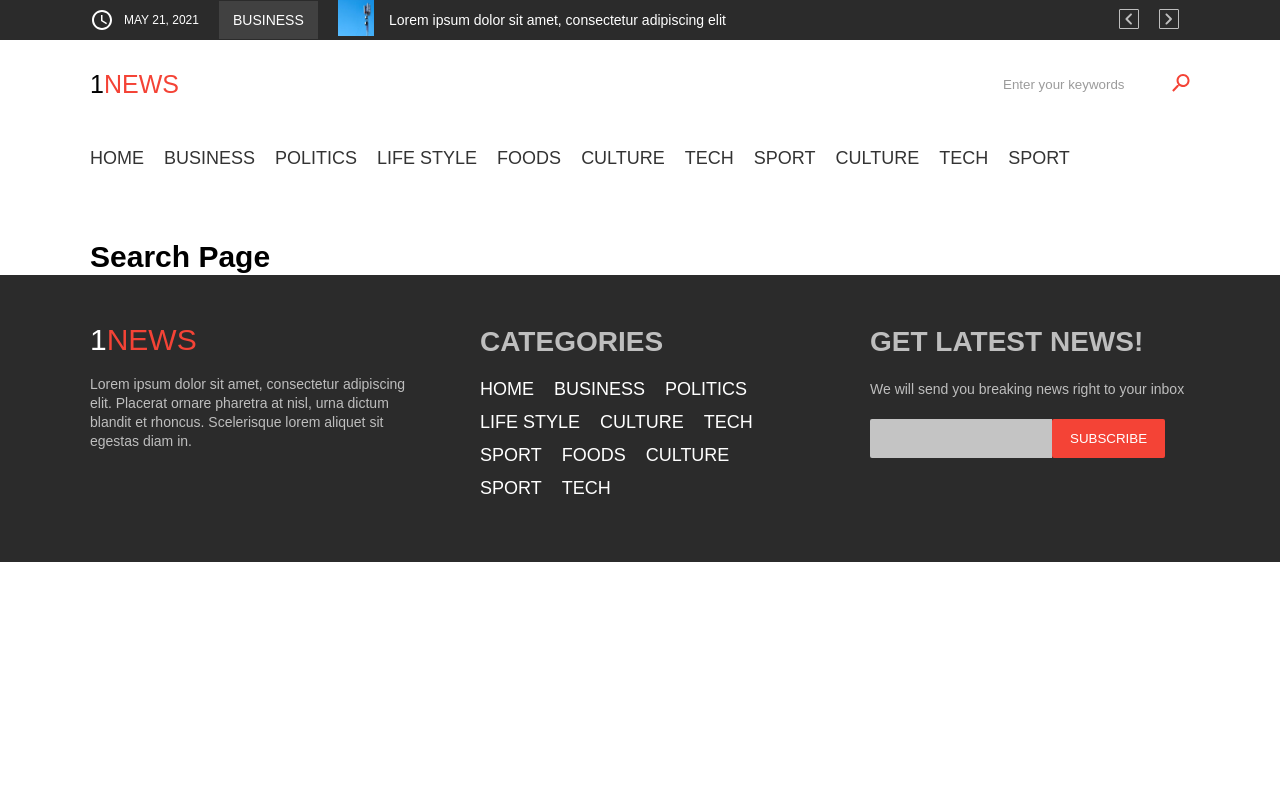
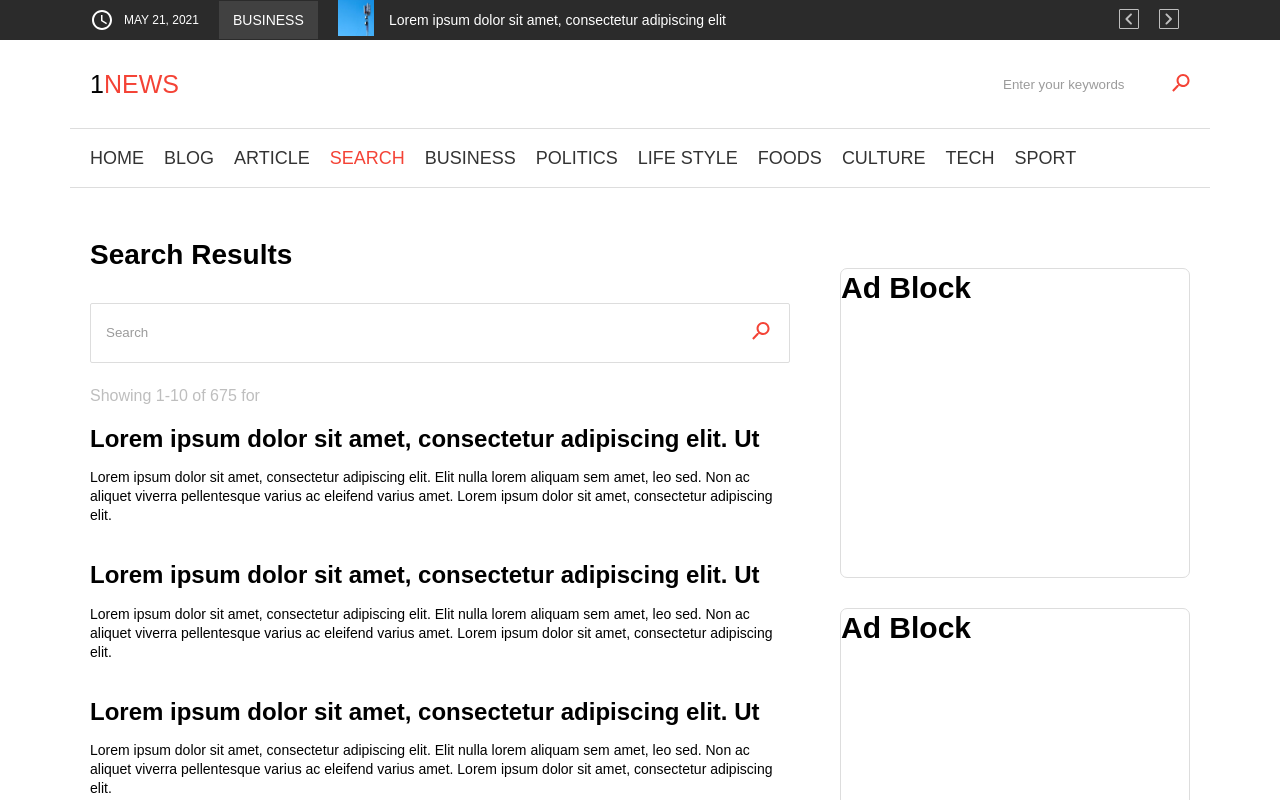
Before and after one commit to Germesych/news-portal, a Vue app: page /#/search in a window 1280 px wide. Shown: the top 800 px of the page. Built offline with nearby package versions, Linux system fonts and the light colour scheme.

Commit message:
create search-page

```diff
--- a/src/assets/style/modules/_nav.scss
+++ b/src/assets/style/modules/_nav.scss
@@ -3,6 +3,8 @@
   width: 100%;
   display: flex;
   align-items: center;
+  border-top: var(--border);
+  border-bottom: var(--border);
   .nav{}
   .nav-list{
     display: flex;
--- a/src/assets/style/page/_blog.scss
+++ b/src/assets/style/page/_blog.scss
@@ -40,6 +40,8 @@
       border-radius: 2px;
     }
   }
+  .assets{}
+}
 .pagination{
   display: flex;
   margin-top: 70px;
@@ -75,8 +77,6 @@
     color: var(--color-black-lite);
   }
 }
-  .assets{}
-}
 .resent-post{
   .title{
     margin-bottom: 25px;
--- a/src/assets/style/page/_search.scss
+++ b/src/assets/style/page/_search.scss
@@ -0,0 +1,51 @@
+.search-page{
+  padding-bottom: 70px;
+  .flex-block{
+    justify-content: space-between;
+  }
+  .search-block{
+    max-width: 700px;
+    width: 100%;
+  }
+  .title{
+    margin-bottom: 30px;
+  }
+  .search{
+    width: 100%;
+    height: 60px;
+    border: var(--border);
+    border-radius: 2px;
+    display: flex;
+    align-items: center;
+    margin-bottom: 25px;
+    input{
+      max-width: 650px;
+      width: 100%;
+      padding: 0 15px;
+    }
+    .btn-search{
+      height: 100%;
+      width: 40px;
+    }
+  }
+  .search-info{
+    font-size: 16px;
+    color: var(--color-gray);
+    margin-bottom: 20px;
+  }
+  .search-result{
+    .row{
+      margin-bottom: 35px;
+      .title{
+        margin-bottom: 15px;
+        font-size: 24px;
+      }
+    }
+  }
+  .pagination{}
+  .aside{
+    margin-top: 30px;
+    max-width: 350px;
+    width: 100%;
+  }
+}
--- a/src/components/App-nav.vue
+++ b/src/components/App-nav.vue
@@ -6,6 +6,18 @@
           <router-link to="/" class="nav-active">Home</router-link>
         </li>
         <!-- /.nav-items-->
+        <li class="nav-items">
+          <router-link to="/blog">blog</router-link>
+        </li>
+        <!-- /.nav-items -->
+        <li class="nav-items">
+          <router-link to="/article">article</router-link>
+        </li>
+        <!-- /.nav-items -->
+        <li class="nav-items">
+          <router-link to="/search">search</router-link>
+        </li>
+        <!-- /.nav-items -->
         <li class="nav-items">
           <router-link to="/business">BUSINESS</router-link>
         </li>
@@ -34,18 +46,6 @@
           <router-link to="/sport">SPORT</router-link>
         </li>
         <!-- /.nav-items -->
-        <li class="nav-items">
-          <router-link to="/culture">CULTURE</router-link>
-        </li>
-        <!-- /.nav-items -->
-        <li class="nav-items">
-          <router-link to="/tech">TECH</router-link>
-        </li>
-        <!-- /.nav-items -->
-        <li class="nav-items">
-          <router-link to="/sport">SPORT</router-link>
-        </li>
-        <!-- /.nav-items -->
       </ul>
     </nav>
     <!-- /.nav -->
--- a/src/views/Search-page.vue
+++ b/src/views/Search-page.vue
@@ -1,10 +1,147 @@
 <template>
-  <h1>Search Page</h1>
+  <div class="search-page">
+    <div class="flex-block">
+      <div class="search-block">
+        <h2 class="title">Search Results</h2>
+        <form class="search">
+          <input type="text" placeholder="Search">
+          <button class="btn-search" type="submit">
+            <svg width="18" height="18" viewBox="0 0 18 18" fill="none" xmlns="http://www.w3.org/2000/svg">
+              <path d="M6.60879 12.605L6.60121 11.8151L6.86851 11.5325C8.01786 12.5015 9.50346 13.0773 11.1134 13.0618C14.7032 13.0273 17.5851 10.0895 17.5507 6.4997C17.5162 2.90987 14.5784 0.0279368 10.9886 0.0624018C7.39875 0.0968668 4.51682 3.03467 4.55128 6.6245C4.56674 8.23443 5.17092 9.7087 6.16182 10.8392L5.88442 11.1119L5.09446 11.1195L0.152692 16.1672L1.65693 17.6428L6.60879 12.605ZM6.55119 6.6053C6.52729 4.11542 8.5179 2.08621 11.0078 2.06231C13.4977 2.0384 15.5269 4.02902 15.5508 6.5189C15.5747 9.00879 13.5841 11.038 11.0942 11.0619C8.6043 11.0858 6.57509 9.09519 6.55119 6.6053Z" fill="#F44336"/>
+            </svg>
+          </button>
+        </form>
+        <!-- /.search -->
+        <div class="search-info">
+          Showing <span>1-10</span> of <span>675</span> for
+        </div>
+        <!-- /.search-info -->
+        <div class="search-result">
+          <div class="row">
+            <h1 class="title">
+              Lorem ipsum dolor sit amet, consectetur adipiscing elit. Ut
+            </h1>
+            <p>
+              Lorem ipsum dolor sit amet, consectetur adipiscing elit. Elit nulla lorem aliquam sem amet, leo sed. Non ac aliquet viverra pellentesque varius ac eleifend varius amet. Lorem ipsum dolor sit amet, consectetur adipiscing elit.
+            </p>
+          </div>
+          <!-- /.row -->
+          <div class="row">
+            <h1 class="title">
+              Lorem ipsum dolor sit amet, consectetur adipiscing elit. Ut
+            </h1>
+            <p>
+              Lorem ipsum dolor sit amet, consectetur adipiscing elit. Elit nulla lorem aliquam sem amet, leo sed. Non ac aliquet viverra pellentesque varius ac eleifend varius amet. Lorem ipsum dolor sit amet, consectetur adipiscing elit.
+            </p>
+          </div>
+          <!-- /.row -->
+          <div class="row">
+            <h1 class="title">
+              Lorem ipsum dolor sit amet, consectetur adipiscing elit. Ut
+            </h1>
+            <p>
+              Lorem ipsum dolor sit amet, consectetur adipiscing elit. Elit nulla lorem aliquam sem amet, leo sed. Non ac aliquet viverra pellentesque varius ac eleifend varius amet. Lorem ipsum dolor sit amet, consectetur adipiscing elit.
+            </p>
+          </div>
+          <!-- /.row -->
+          <div class="row">
+            <h1 class="title">
+              Lorem ipsum dolor sit amet, consectetur adipiscing elit. Ut
+            </h1>
+            <p>
+              Lorem ipsum dolor sit amet, consectetur adipiscing elit. Elit nulla lorem aliquam sem amet, leo sed. Non ac aliquet viverra pellentesque varius ac eleifend varius amet. Lorem ipsum dolor sit amet, consectetur adipiscing elit.
+            </p>
+          </div>
+          <!-- /.row -->
+          <div class="row">
+            <h1 class="title">
+              Lorem ipsum dolor sit amet, consectetur adipiscing elit. Ut
+            </h1>
+            <p>
+              Lorem ipsum dolor sit amet, consectetur adipiscing elit. Elit nulla lorem aliquam sem amet, leo sed. Non ac aliquet viverra pellentesque varius ac eleifend varius amet. Lorem ipsum dolor sit amet, consectetur adipiscing elit.
+            </p>
+          </div>
+          <!-- /.row -->
+          <div class="row">
+            <h1 class="title">
+              Lorem ipsum dolor sit amet, consectetur adipiscing elit. Ut
+            </h1>
+            <p>
+              Lorem ipsum dolor sit amet, consectetur adipiscing elit. Elit nulla lorem aliquam sem amet, leo sed. Non ac aliquet viverra pellentesque varius ac eleifend varius amet. Lorem ipsum dolor sit amet, consectetur adipiscing elit.
+            </p>
+          </div>
+          <!-- /.row -->
+          <div class="row">
+            <h1 class="title">
+              Lorem ipsum dolor sit amet, consectetur adipiscing elit. Ut
+            </h1>
+            <p>
+              Lorem ipsum dolor sit amet, consectetur adipiscing elit. Elit nulla lorem aliquam sem amet, leo sed. Non ac aliquet viverra pellentesque varius ac eleifend varius amet. Lorem ipsum dolor sit amet, consectetur adipiscing elit.
+            </p>
+          </div>
+          <!-- /.row -->
+          <div class="row">
+            <h1 class="title">
+              Lorem ipsum dolor sit amet, consectetur adipiscing elit. Ut
+            </h1>
+            <p>
+              Lorem ipsum dolor sit amet, consectetur adipiscing elit. Elit nulla lorem aliquam sem amet, leo sed. Non ac aliquet viverra pellentesque varius ac eleifend varius amet. Lorem ipsum dolor sit amet, consectetur adipiscing elit.
+            </p>
+          </div>
+          <!-- /.row -->
+          <div class="row">
+            <h1 class="title">
+              Lorem ipsum dolor sit amet, consectetur adipiscing elit. Ut
+            </h1>
+            <p>
+              Lorem ipsum dolor sit amet, consectetur adipiscing elit. Elit nulla lorem aliquam sem amet, leo sed. Non ac aliquet viverra pellentesque varius ac eleifend varius amet. Lorem ipsum dolor sit amet, consectetur adipiscing elit.
+            </p>
+          </div>
+          <!-- /.row -->
+          <div class="row">
+            <h1 class="title">
+              Lorem ipsum dolor sit amet, consectetur adipiscing elit. Ut
+            </h1>
+            <p>
+              Lorem ipsum dolor sit amet, consectetur adipiscing elit. Elit nulla lorem aliquam sem amet, leo sed. Non ac aliquet viverra pellentesque varius ac eleifend varius amet. Lorem ipsum dolor sit amet, consectetur adipiscing elit.
+            </p>
+          </div>
+          <!-- /.row -->
+        </div>
+        <!-- /.search-result -->
+        <div class="pagination">
+          <button class="pagination-prev btn-disable">&lsaquo;</button>
+          <a href="" class="pagination-link pagination-link__active">1</a>
+          <!-- /.pagination-link -->
+          <a href="" class="pagination-link">2</a>
+          <!-- /.pagination-link -->
+          <a href="" class="pagination-link">3</a>
+          <!-- /.pagination-link -->
+          <a href="" class="pagination-link">4</a>
+          <!-- /.pagination-link -->
+          <a href="" class="pagination-link">5</a>
+          <!-- /.pagination-link -->
+          <button class="pagination-next">&rsaquo;</button>
+        </div>
+        <!-- /.pagination -->
+      </div>
+      <!-- /.search-block -->
+      <aside class="aside">
+        <app-adblock/>
+        <app-adblock/>
+      </aside>
+      <!-- /.aside -->
+    </div>
+    <!-- /.flex-block -->
+  </div>
+  <!-- /.search-page -->
 </template>
 
 <script>
+import AppAdblock from "../components/App-adblock";
 export default {
-  name: "Search-page"
+  name: "Search-page",
+  components: {AppAdblock}
 }
 </script>
 
```
Lines whose indentation alone changed are shown as unchanged.
